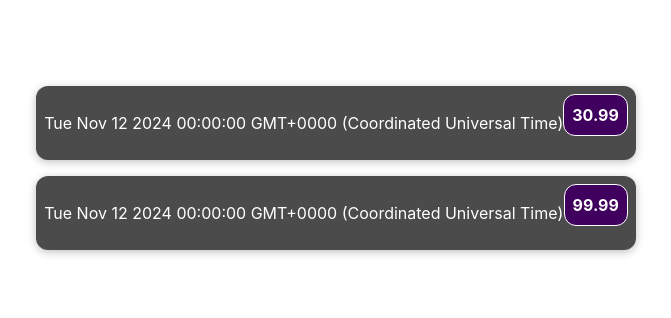
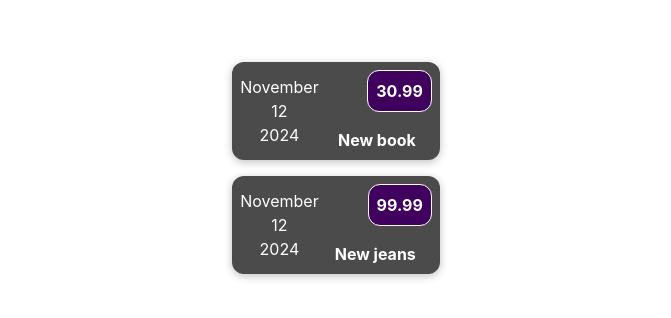
Before and after one commit to GreenBean0303/REACT, a React (Vite) app in the folder React/: page / in a window 1280 px wide. Shown: the part 232-550 px from the top of the page, without its empty margins (304-975 px from the left). Built offline with nearby package versions, Linux system fonts and the light colour scheme.

Commit message:
New ExpenseDate. Harjutus 4 komponendid

```diff
--- a/React/src/App.jsx
+++ b/React/src/App.jsx
@@ -5,12 +5,12 @@
   const expenses = [
     {
       date: new Date(2024, 10, 12),
-      title:"New book",
+      item:"New book",
       price: 30.99
     },
     {
       date: new Date(2024, 10, 12),
-      title:"New jeans",
+      item:"New jeans",
       price: 99.99
     }
 
--- /dev/null
+++ b/React/src/components/ExpenseDate.jsx
@@ -0,0 +1,14 @@
+const ExpenseDate = (props) => {
+
+    const day = props.date.toLocaleString("en-US",{day:"2-digit"})
+    const month = props.date.toLocaleString("en-US",{month:"long"})
+    const year = props.date.getFullYear()
+    return (
+            <div>
+                <div>{month}</div>
+                <div>{day}</div>
+                <div>{year}</div>
+            </div>
+        )
+    };
+    export default ExpenseDate
--- a/React/src/components/ExpenseItem.jsx
+++ b/React/src/components/ExpenseItem.jsx
@@ -1,12 +1,11 @@
+import ExpenseDate from './ExpenseDate.jsx'
 import './ExpenseItem.css'
+
 const ExpenseItem = (props) => {
 
-    console.log(props)
-    console.log(props.data)
-
     return (
-        <div className = "expense-item">
-            <div>{props.data.date.toString()}</div>
+    <div className = "expense-item">
+         <ExpenseDate date = {props.data.date}/>
             <div className = "expense-item_description">
                 <h2>{props.data.item}</h2>
                 <div className = "expense-item_price">
@@ -15,4 +14,5 @@
          </div>
     )
 }
+
 export default ExpenseItem
```
